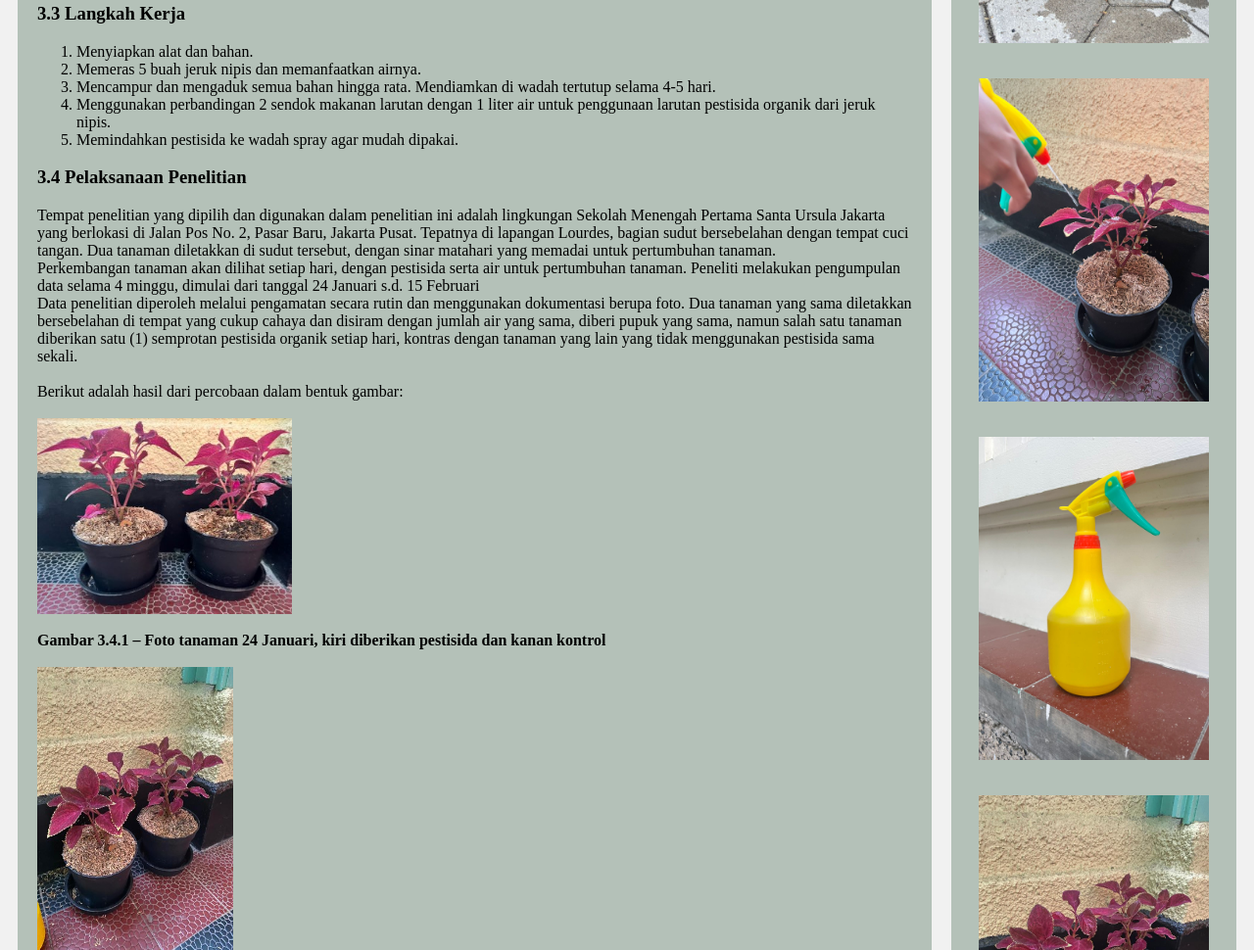
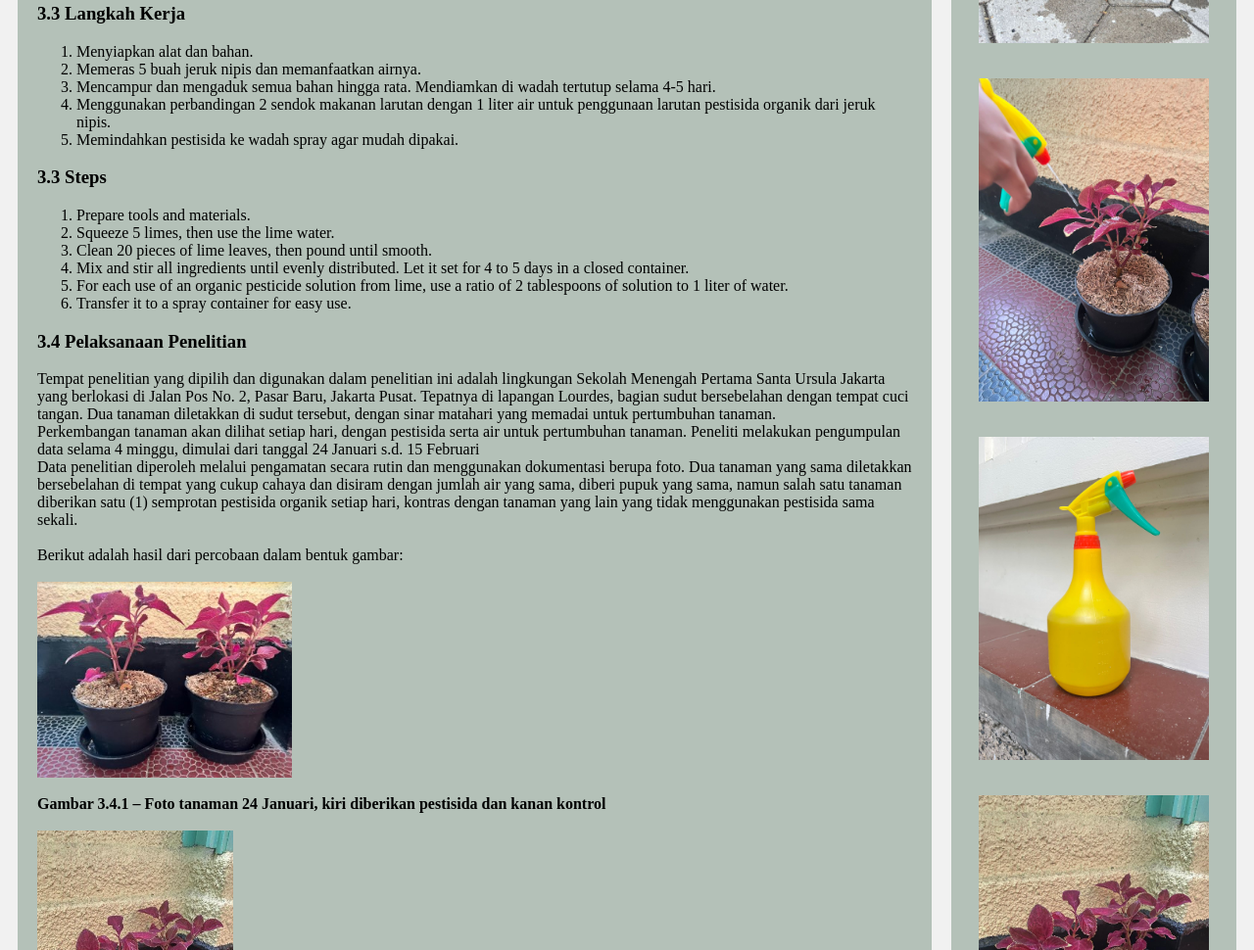
Before and after one commit to izzylovestocode/klp7lovesilipa, a plain HTML site: page bab3.html in a window 1280 px wide. Shown: the part 1707-2677 px from the top of the page at 98% size. Drawn offline with Linux system fonts and the light colour scheme.

Commit message:
Update bab3.html

```diff
--- a/bab3.html
+++ b/bab3.html
@@ -168,7 +168,15 @@ PELAKSANAAN HASIL PENELITIAN</h2></font></p><br>
 		<li>Mencampur dan mengaduk semua bahan hingga rata. Mendiamkan di wadah tertutup selama 4-5 hari. </li>
 		<li>Menggunakan perbandingan 2 sendok makanan larutan dengan 1 liter air untuk penggunaan larutan pestisida organik dari jeruk nipis.</li>
 		<li>Memindahkan pestisida ke wadah spray agar mudah dipakai. </li>
-		</ol></font>
+		</ol>
+	<h3>3.3	Steps</h3>
+		<ol type=1>
+<li>Prepare tools and materials.</li>
+<li>Squeeze 5 limes, then use the lime water.</li>
+<li>Clean 20 pieces of lime leaves, then pound until smooth.</li>
+<li>Mix and stir all ingredients until evenly distributed. Let it set for 4 to 5 days in a closed container.</li>
+<li>For each use of an organic pesticide solution from lime, use a ratio of 2 tablespoons of solution to 1 liter of water.</li>
+<li>Transfer it to a spray container for easy use.</li></ol></font>
 
 <font size=3 face="Times New Roman">
 
```
